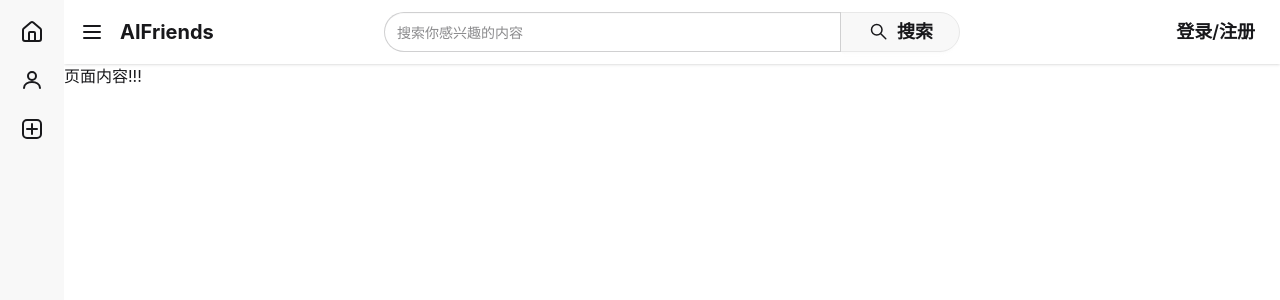
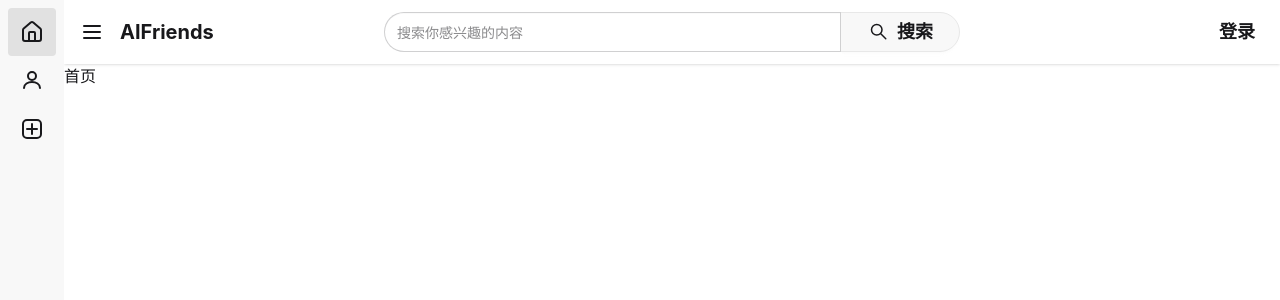
Before and after one commit to nanyvan/aifriends, a Vue app in the folder frontend/: page / in a window 1280 px wide. Shown: the top 300 px of the page. Built offline with nearby package versions, Linux system fonts and the light colour scheme.

Commit message:
实现router的应用，页面的跳转

```diff
--- a/frontend/src/App.vue
+++ b/frontend/src/App.vue
@@ -5,7 +5,7 @@ import NavBar from "@/components/navbar/NavBar.vue";
 
 <template>
   <NavBar>
-    页面内容!!!
+    <RouterView/>
   </NavBar>
 </template>
 
--- a/frontend/src/components/navbar/NavBar.vue
+++ b/frontend/src/components/navbar/NavBar.vue
@@ -29,11 +29,11 @@ import SearchIcon from "@/components/navbar/icons/SearchIcon.vue";
 
           </div>
         </div>
-
         <div class="navbar-end">
-          <button class="btn btn-ghost text-lg ">登录/注册</button>
+          <RouterLink :to="{name: 'user-account-login-index'}" class="btn btn-ghost text-lg ">
+            登录
+          </RouterLink>
         </div>
-
       </nav>
       <slot></slot>
     </div>
@@ -43,22 +43,22 @@ import SearchIcon from "@/components/navbar/icons/SearchIcon.vue";
       <div class="flex min-h-full flex-col items-start bg-base-200 is-drawer-close:w-16 is-drawer-open:w-54">
         <ul class="menu w-full grow">
           <li>
-            <button class="is-drawer-close:tooltip is-drawer-close:tooltip-right py-3" data-tip="首页">
+            <RouterLink :to="{name: 'homepage-index'}" active-class="menu-focus" class=" is-drawer-close:tooltip is-drawer-close:tooltip-right py-3" data-tip="首页">
               <HomePageIcon />
               <span class="is-drawer-close:hidden text-base ml-2 whitespace-nowrap">首页</span>
-            </button>
+            </RouterLink>
           </li>
           <li>
-            <button class="is-drawer-close:tooltip is-drawer-close:tooltip-right py-3" data-tip="好友">
+            <RouterLink :to = "{name: 'friend-index'}" active-class="menu-focus" class="is-drawer-close:tooltip is-drawer-close:tooltip-right py-3" data-tip="好友">
               <FriendIcon />
               <span class="is-drawer-close:hidden text-base ml-2 whitespace-nowrap">好友</span>
-            </button>
+            </RouterLink>
           </li>
           <li>
-            <button class="is-drawer-close:tooltip is-drawer-close:tooltip-right py-3" data-tip="创作">
+            <RouterLink :to = "{name: 'create-index'}" active-class="menu-focus" class="is-drawer-close:tooltip is-drawer-close:tooltip-right py-3" data-tip="创作">
               <CreateIcon />
               <span class="is-drawer-close:hidden text-base ml-2 whitespace-nowrap">创作</span>
-            </button>
+            </RouterLink>
           </li>
 
         </ul>
--- a/frontend/src/router/index.js
+++ b/frontend/src/router/index.js
@@ -33,24 +33,29 @@ const router = createRouter({
       name : '404'
     },
     {
-      path: '/user/account/',
+      path: '/user/account/login/',
       component : LoginIndex,
-      name : 'login-index'
+      name : 'user-account-login-index',
     },
     {
-      path: '/user/account/',
+      path: '/user/account/reginster/',
       component : RegisterIndex,
-      name : 'register-index'
+      name : 'user-account-register-index'
+    },
+    {
+      path: '/user/space/:user_id/',
+      component : SpaceIndex,
+      name : 'user-space-index'
     },
     {
       path: '/user/profile/',
       component : ProfileIndex,
-      name : 'profile-index'
+      name : 'user-profile-index'
     },
     {
-      path: '/user/space/',
-      component : SpaceIndex,
-      name : ''
+      path:'/:pathMatch(.*)*',
+      component : NotFoundIndex,
+      name:'not-found'
     },
   ],
 })
--- a/frontend/src/views/user/space/SpaceIndex.vue
+++ b/frontend/src/views/user/space/SpaceIndex.vue
@@ -1,9 +1,13 @@
 <script setup>
+import {useRoute, useRouter} from "vue-router";
+
+const route = useRoute()
+
 
 </script>
 
 <template>
-个人空间
+个人空间:{{route.params.user_id}}
 </template>
 
 <style scoped>
```
